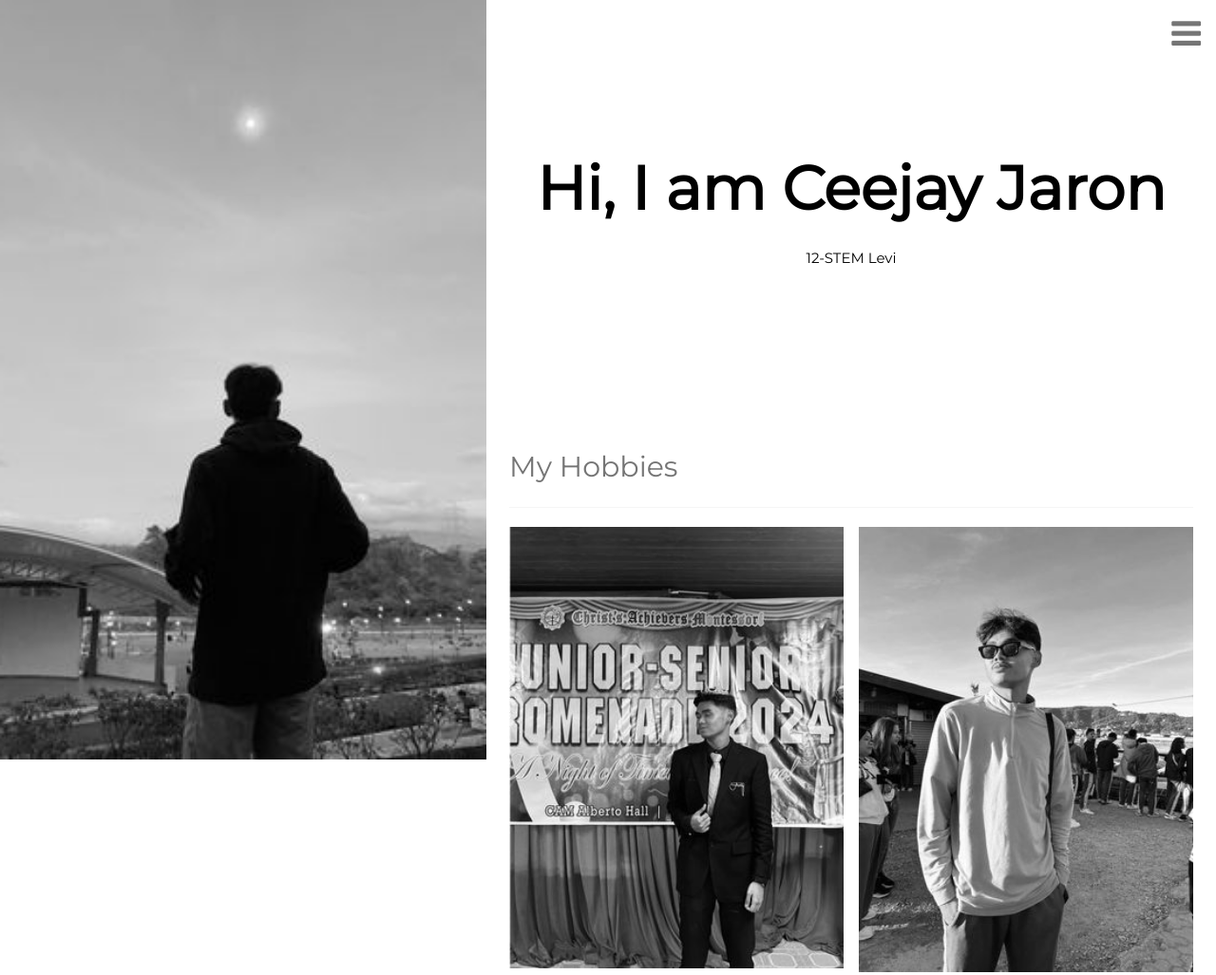
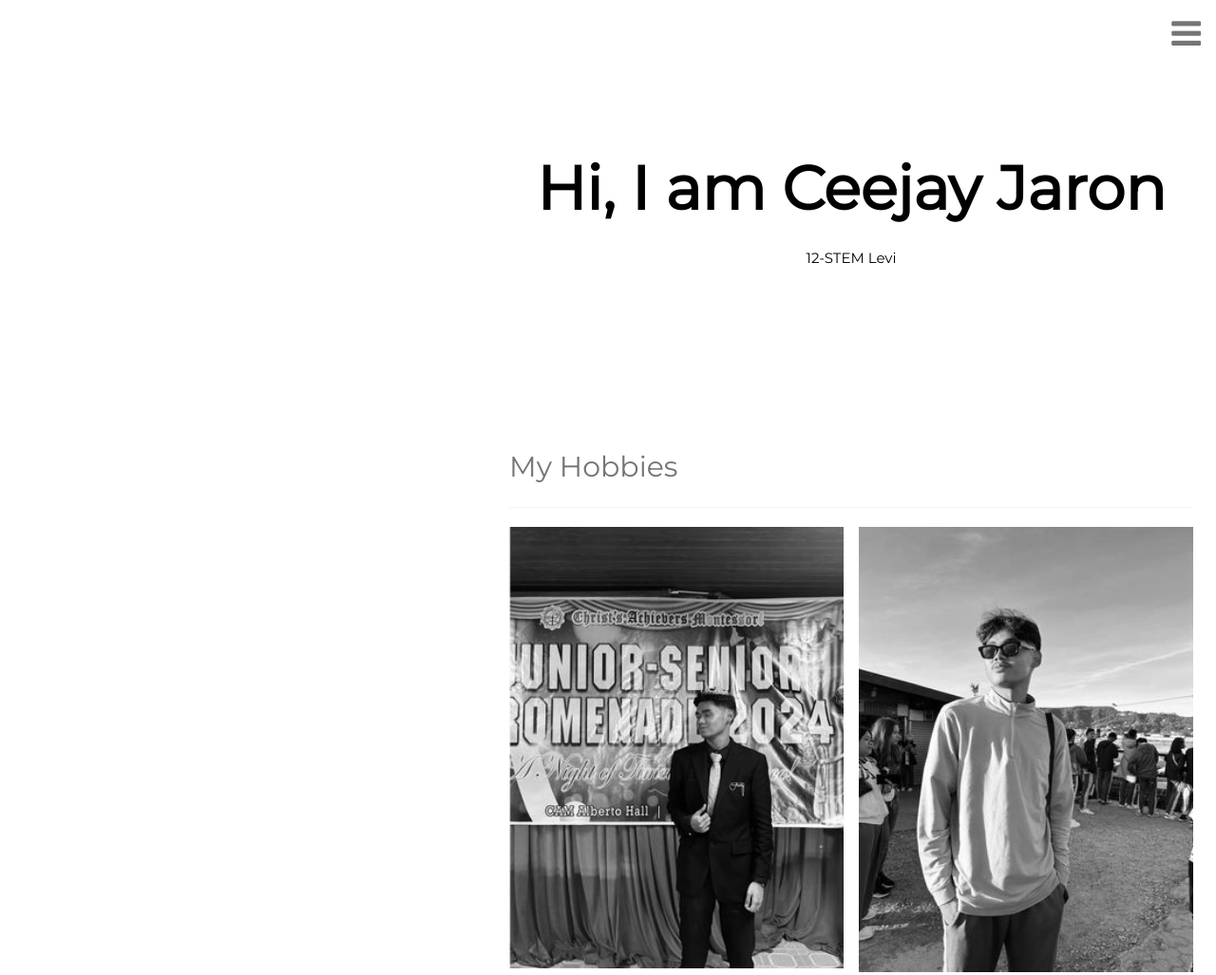
Before and after one commit to ceejayjaron/My-Autobiography, a plain HTML site: page index.html in a window 1280 px wide. Shown: the top 1027 px of the page at 95% size. Drawn offline with nearby package versions, Linux system fonts and the light colour scheme.

Commit message:
Update index.html

```diff
--- a/index.html
+++ b/index.html
@@ -14,7 +14,7 @@
       background-position: center;
       background-repeat: no-repeat;
       background-size: cover;
-      background-image: url('img7.jpg');
+      background-image: img7.jpg;
       min-height: 100%;
     }
     </style>
```
